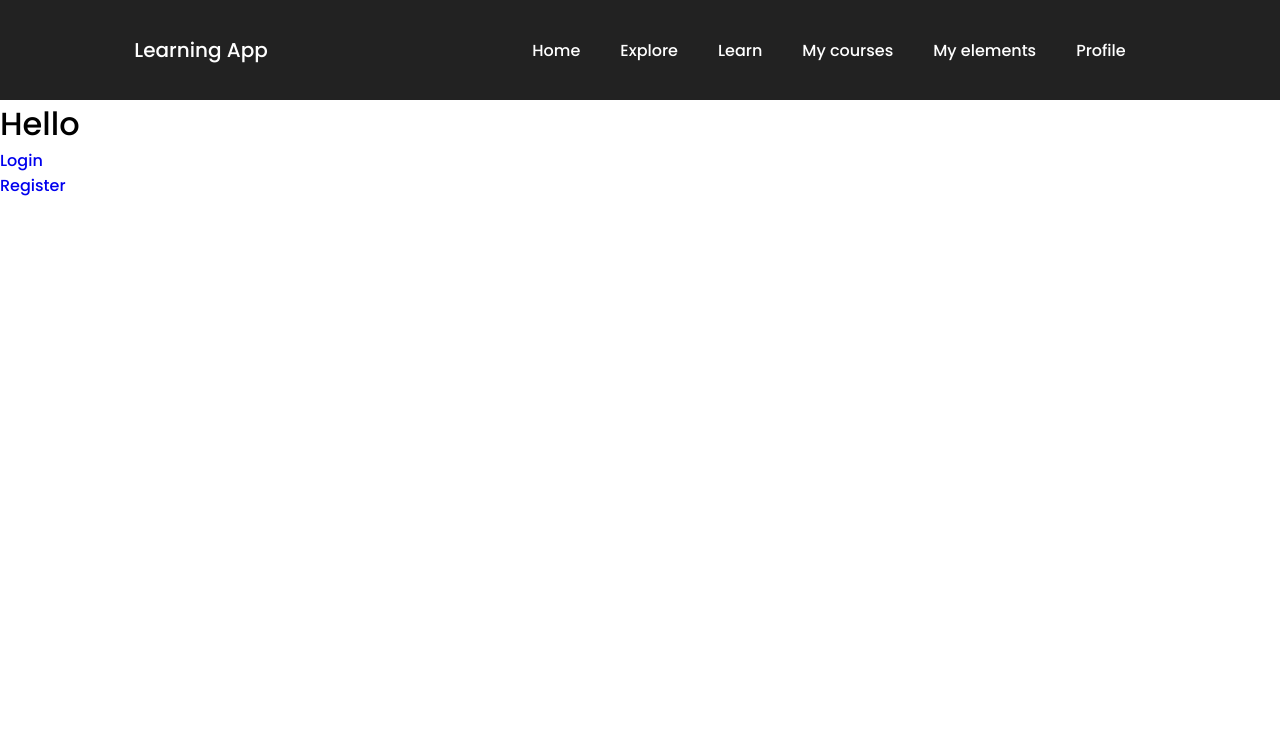
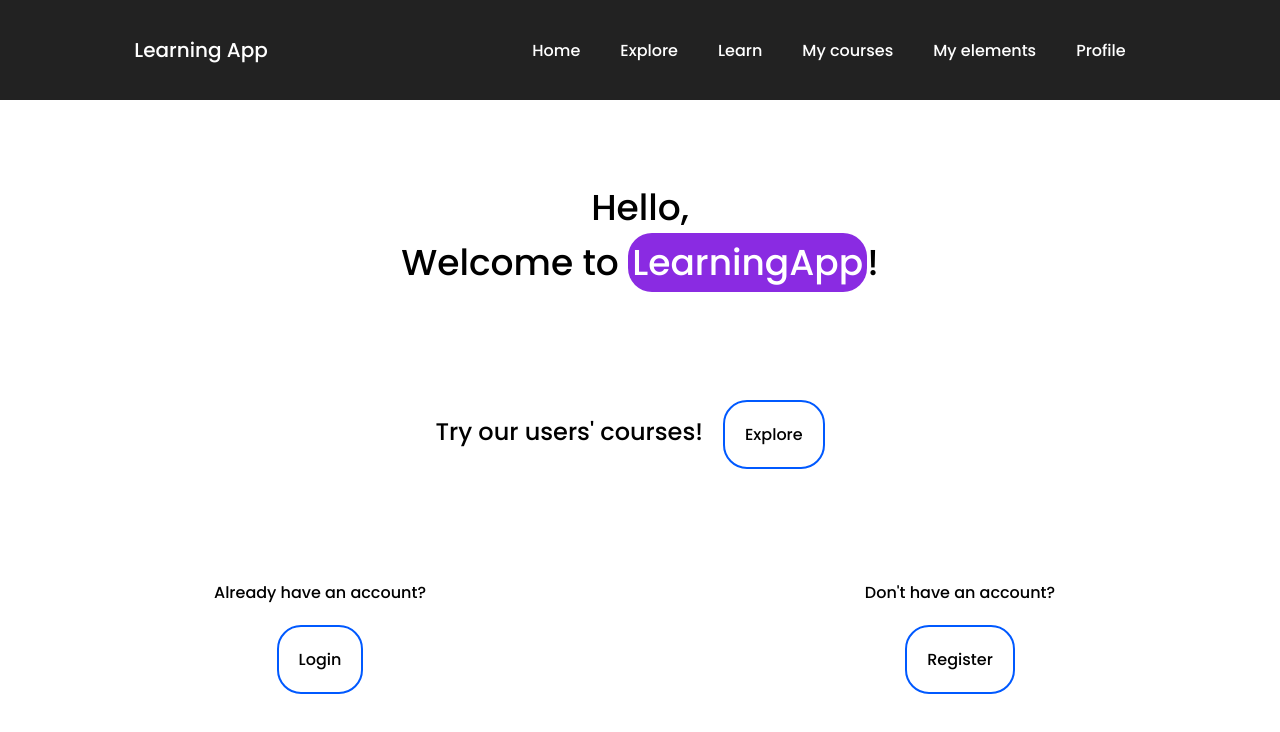
Before and after one commit to kowalskibf/DolphinCourses, a React (Vite) app in the folder frontend/: page / in a window 1280 px wide. Shown: the top 732 px of the page. Built offline with nearby package versions, Linux system fonts and the light colour scheme.

Commit message:
LandingPage CSS + respo

```diff
--- a/frontend/src/screens/LandingPage.tsx
+++ b/frontend/src/screens/LandingPage.tsx
@@ -1,13 +1,38 @@
 import React, { useEffect, useState } from 'react';
 import '../App.css';
+import "../styles/LandingPage.css";
 
 export default function LandingPage() {
     return (
-        <>
-            <h1>Hello</h1>
-            <a href="/login">Login</a>
-            <br />
-            <a href="/register">Register</a>
-        </>
+        <div id="landing-page-main-container">
+            <div id="landing-page-header">
+                Hello,<br />
+                Welcome to <span className="landing-page-app-name">LearningApp</span>!
+            </div>
+            <div id="landing-page-sub-header">
+                Try our users' courses!
+                <a href="/explore">
+                    <button className="landing-page-button">Explore</button>
+                </a>
+            </div>
+            <div className="landing-page-auth">
+                Already have an account?
+                <br />
+                <a href="/login">
+                    <button className="landing-page-button">
+                        Login
+                    </button>
+                </a>
+            </div>
+            <div className="landing-page-auth">
+                Don't have an account?
+                <br />
+                <a href="/register">
+                    <button className="landing-page-button">
+                        Register
+                    </button>
+                </a>
+            </div>
+        </div>
     );
 };
--- /dev/null
+++ b/frontend/src/styles/LandingPage.css
@@ -0,0 +1,91 @@
+#landing-page-main-container {
+    width: 100%;
+    max-width: 1280px;
+    margin: auto;
+    margin-top: 80px;
+}
+
+#landing-page-header {
+    width: 100%;
+    height: 200px;
+    font-size: 36px;
+    text-align: center;
+}
+
+.landing-page-app-name {
+    background-color: blueviolet;
+    color: white;
+    border-radius: 24px;
+    padding: 4px;
+}
+
+.landing-page-app-name:hover {
+    background-color: darkorange;
+    color: blueviolet;
+    transition: 0.5s;
+}
+
+.landing-page-button {
+    border: 2px solid #0059ff;
+    padding: 20px;
+    margin: auto;
+    background-color: white;
+    border-radius: 24px;
+    font-size: 16px;
+    cursor: pointer;
+    margin: 20px;
+}
+
+.landing-page-button:hover {
+    background-color: #0059ff;
+    color: white;
+    transition: 0.5s;
+}
+
+#landing-page-sub-header {
+    width: 100%;
+    height: 200px;
+    font-size: 24px;
+    text-align: center;
+}
+
+#landing-page-auth-container {
+    width: 100%;
+    height: 200px;
+    font-size: 24px;
+}
+
+.landing-page-auth {
+    width: 50%;
+    height: 200px;
+    margin: 0;
+    float: left;
+    text-align: center;
+}
+
+@media only screen and (max-width: 430px) {
+    .landing-page-auth {
+        width: 100%;
+        height: 80px;
+
+    }
+
+    #landing-page-main-container {
+        margin-top: 20px;
+    }
+
+    #landing-page-sub-header {
+        height: 100px;
+    }
+
+    .landing-page-button {
+        border: 2px solid #0059ff;
+        padding: 6px;
+        margin: auto;
+        background-color: white;
+        border-radius: 24px;
+        font-size: 16px;
+        cursor: pointer;
+        margin: 6px;
+    }
+}
```
